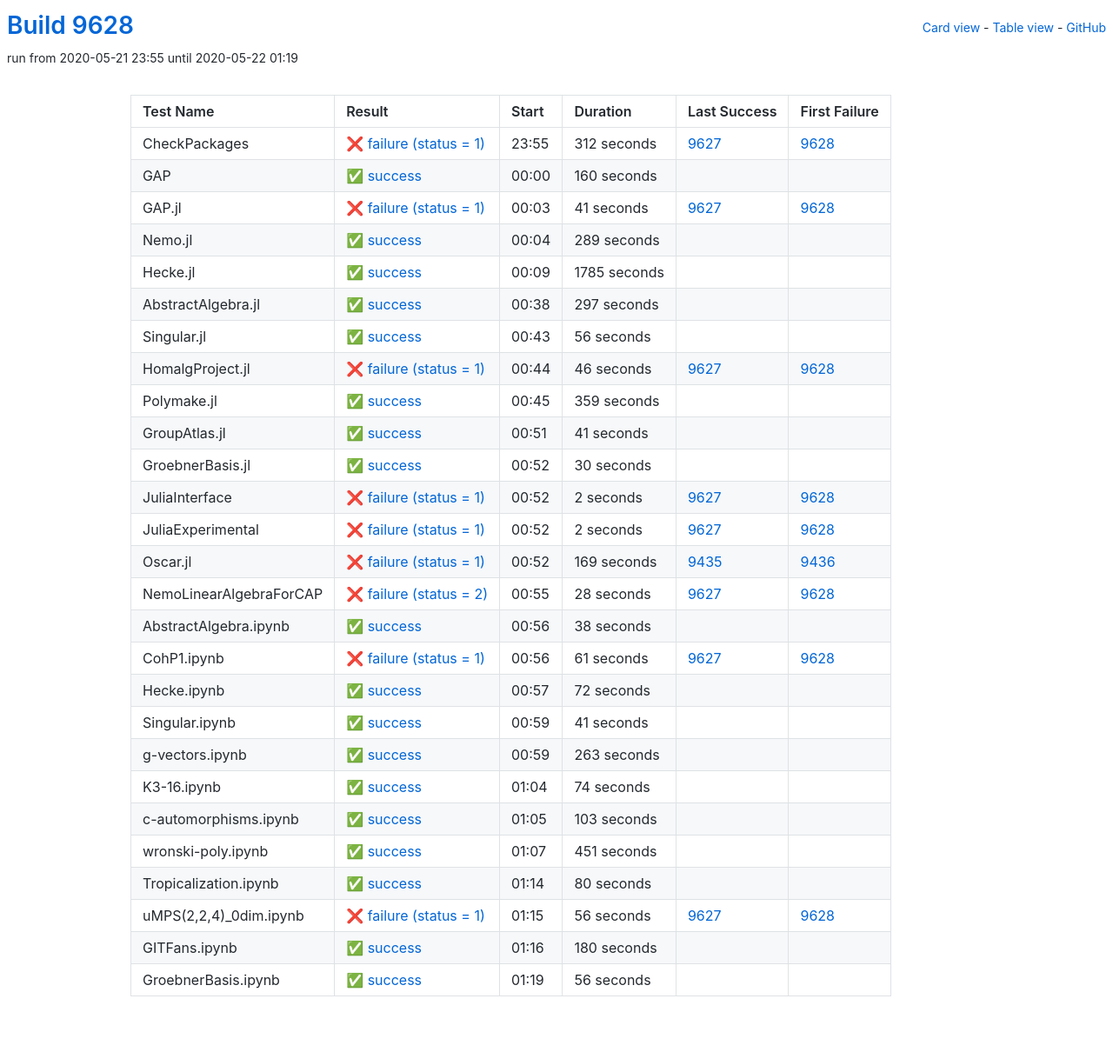
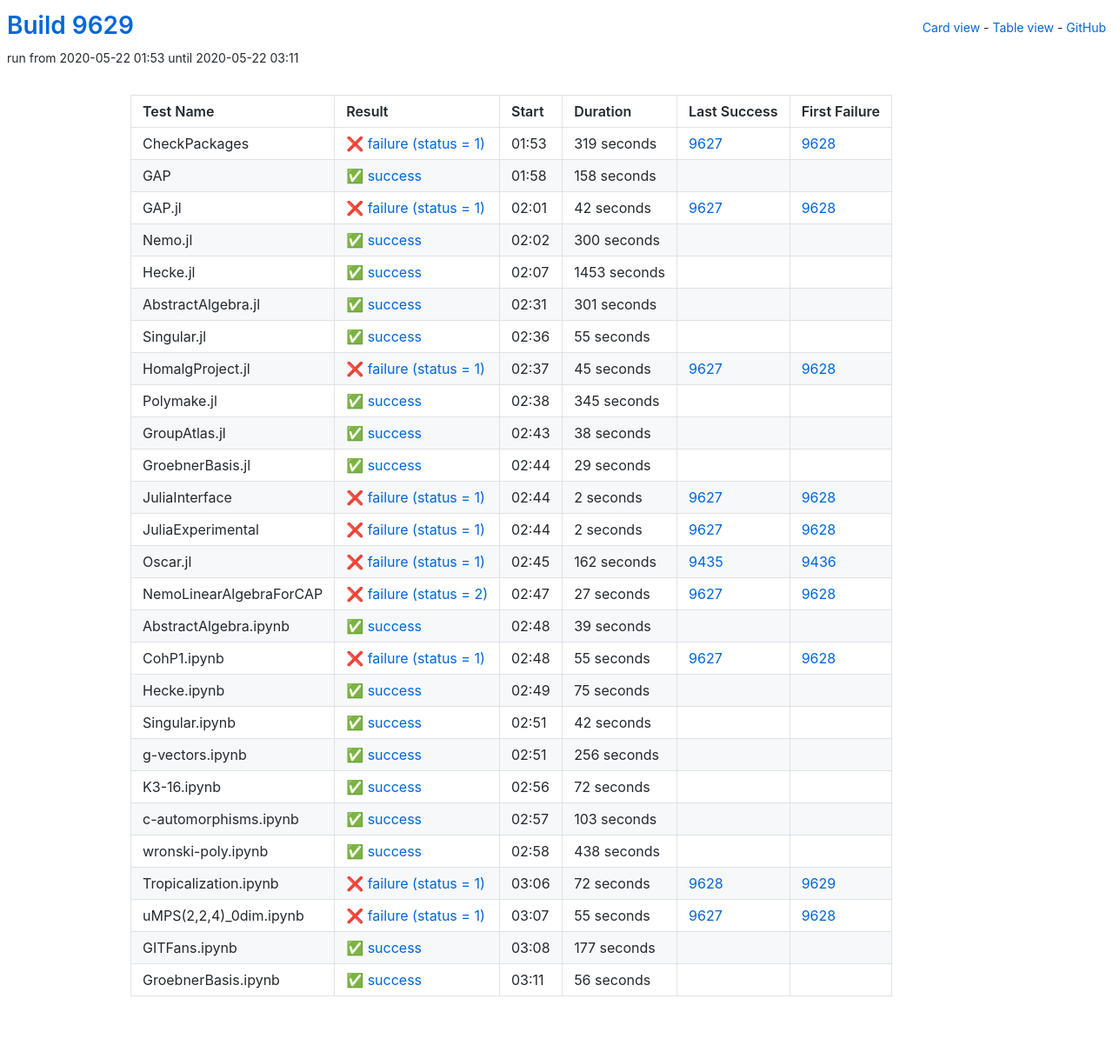
Before and after one commit to oscar-system/oscar-ci-status, a Jekyll site: the page built from table.html, in a window 1280 px wide. Shown: the whole page at 87% size. Built offline with Jekyll 4.4.1, drawn with Linux system fonts in a browser that asks for light colours.

Commit message:
Build 9629

```diff
--- a/_data/ci.yml
+++ b/_data/ci.yml
@@ -1,137 +1,137 @@
-build: 9628
-build_url: https://oscarci.mathematik.uni-kl.de/job/oscar/9628/
+build: 9629
+build_url: https://oscarci.mathematik.uni-kl.de/job/oscar/9629/
 job: oscar
 tests:
-- duration: 312
+- duration: 319
   exitcode: 1
   first_failure: 9628
   first_failure_url: https://oscarci.mathematik.uni-kl.de/job/oscar/9628/
   id: checkpackages
   last_success: 9627
   last_success_url: https://oscarci.mathematik.uni-kl.de/job/oscar/9627/
-  log: https://oscarci.mathematik.uni-kl.de/job/oscar/9628/artifact/logs/build-9628/CheckPackages.log
+  log: https://oscarci.mathematik.uni-kl.de/job/oscar/9629/artifact/logs/build-9629/CheckPackages.log
   name: CheckPackages
-  start: 2020-05-21 23:55
+  start: 2020-05-22 01:53
   status: failure
   success: false
-- duration: 160
+- duration: 158
   exitcode: 0
   first_failure: false
   first_failure_url: null
   id: gap
   last_success: false
   last_success_url: null
-  log: https://oscarci.mathematik.uni-kl.de/job/oscar/9628/artifact/logs/build-9628/GAP.log
+  log: https://oscarci.mathematik.uni-kl.de/job/oscar/9629/artifact/logs/build-9629/GAP.log
   name: GAP
-  start: 2020-05-22 00:00
+  start: 2020-05-22 01:58
   status: success
   success: true
-- duration: 41
+- duration: 42
   exitcode: 1
   first_failure: 9628
   first_failure_url: https://oscarci.mathematik.uni-kl.de/job/oscar/9628/
   id: gap-jl
   last_success: 9627
   last_success_url: https://oscarci.mathematik.uni-kl.de/job/oscar/9627/
-  log: https://oscarci.mathematik.uni-kl.de/job/oscar/9628/artifact/logs/build-9628/GAP.jl.log
+  log: https://oscarci.mathematik.uni-kl.de/job/oscar/9629/artifact/logs/build-9629/GAP.jl.log
   name: GAP.jl
-  start: 2020-05-22 00:03
+  start: 2020-05-22 02:01
   status: failure
   success: false
-- duration: 289
+- duration: 300
   exitcode: 0
   first_failure: false
   first_failure_url: null
   id: nemo-jl
   last_success: false
   last_success_url: null
-  log: https://oscarci.mathematik.uni-kl.de/job/oscar/9628/artifact/logs/build-9628/Nemo.jl.log
+  log: https://oscarci.mathematik.uni-kl.de/job/oscar/9629/artifact/logs/build-9629/Nemo.jl.log
   name: Nemo.jl
-  start: 2020-05-22 00:04
+  start: 2020-05-22 02:02
   status: success
   success: true
-- duration: 1785
+- duration: 1453
   exitcode: 0
   first_failure: false
   first_failure_url: null
   id: hecke-jl
   last_success: false
   last_success_url: null
-  log: https://oscarci.mathematik.uni-kl.de/job/oscar/9628/artifact/logs/build-9628/Hecke.jl.log
+  log: https://oscarci.mathematik.uni-kl.de/job/oscar/9629/artifact/logs/build-9629/Hecke.jl.log
   name: Hecke.jl
-  start: 2020-05-22 00:09
+  start: 2020-05-22 02:07
   status: success
   success: true
-- duration: 297
+- duration: 301
   exitcode: 0
   first_failure: false
   first_failure_url: null
   id: abstractalgebra-jl
   last_success: false
   last_success_url: null
-  log: https://oscarci.mathematik.uni-kl.de/job/oscar/9628/artifact/logs/build-9628/AbstractAlgebra.jl.log
+  log: https://oscarci.mathematik.uni-kl.de/job/oscar/9629/artifact/logs/build-9629/AbstractAlgebra.jl.log
   name: AbstractAlgebra.jl
-  start: 2020-05-22 00:38
+  start: 2020-05-22 02:31
   status: success
   success: true
-- duration: 56
+- duration: 55
   exitcode: 0
   first_failure: false
   first_failure_url: null
   id: singular-jl
   last_success: false
   last_success_url: null
-  log: https://oscarci.mathematik.uni-kl.de/job/oscar/9628/artifact/logs/build-9628/Singular.jl.log
+  log: https://oscarci.mathematik.uni-kl.de/job/oscar/9629/artifact/logs/build-9629/Singular.jl.log
   name: Singular.jl
-  start: 2020-05-22 00:43
+  start: 2020-05-22 02:36
   status: success
   success: true
-- duration: 46
+- duration: 45
   exitcode: 1
   first_failure: 9628
   first_failure_url: https://oscarci.mathematik.uni-kl.de/job/oscar/9628/
   id: homalgproject-jl
   last_success: 9627
   last_success_url: https://oscarci.mathematik.uni-kl.de/job/oscar/9627/
-  log: https://oscarci.mathematik.uni-kl.de/job/oscar/9628/artifact/logs/build-9628/HomalgProject.jl.log
+  log: https://oscarci.mathematik.uni-kl.de/job/oscar/9629/artifact/logs/build-9629/HomalgProject.jl.log
   name: HomalgProject.jl
-  start: 2020-05-22 00:44
+  start: 2020-05-22 02:37
   status: failure
   success: false
-- duration: 359
+- duration: 345
   exitcode: 0
   first_failure: false
   first_failure_url: null
   id: polymake-jl
   last_success: false
   last_success_url: null
-  log: https://oscarci.mathematik.uni-kl.de/job/oscar/9628/artifact/logs/build-9628/Polymake.jl.log
+  log: https://oscarci.mathematik.uni-kl.de/job/oscar/9629/artifact/logs/build-9629/Polymake.jl.log
   name: Polymake.jl
-  start: 2020-05-22 00:45
+  start: 2020-05-22 02:38
   status: success
   success: true
-- duration: 41
+- duration: 38
   exitcode: 0
   first_failure: false
   first_failure_url: null
   id: groupatlas-jl
   last_success: false
   last_success_url: null
-  log: https://oscarci.mathematik.uni-kl.de/job/oscar/9628/artifact/logs/build-9628/GroupAtlas.jl.log
+  log: https://oscarci.mathematik.uni-kl.de/job/oscar/9629/artifact/logs/build-9629/GroupAtlas.jl.log
   name: GroupAtlas.jl
-  start: 2020-05-22 00:51
+  start: 2020-05-22 02:43
   status: success
   success: true
-- duration: 30
+- duration: 29
   exitcode: 0
   first_failure: false
   first_failure_url: null
   id: groebnerbasis-jl
   last_success: false
   last_success_url: null
-  log: https://oscarci.mathematik.uni-kl.de/job/oscar/9628/artifact/logs/build-9628/GroebnerBasis.jl.log
+  log: https://oscarci.mathematik.uni-kl.de/job/oscar/9629/artifact/logs/build-9629/GroebnerBasis.jl.log
   name: GroebnerBasis.jl
-  start: 2020-05-22 00:52
+  start: 2020-05-22 02:44
   status: success
   success: true
 - duration: 2
@@ -141,9 +141,9 @@
   id: juliainterface
   last_success: 9627
   last_success_url: https://oscarci.mathematik.uni-kl.de/job/oscar/9627/
-  log: https://oscarci.mathematik.uni-kl.de/job/oscar/9628/artifact/logs/build-9628/JuliaInterface.log
+  log: https://oscarci.mathematik.uni-kl.de/job/oscar/9629/artifact/logs/build-9629/JuliaInterface.log
   name: JuliaInterface
-  start: 2020-05-22 00:52
+  start: 2020-05-22 02:44
   status: failure
   success: false
 - duration: 2
@@ -153,105 +153,105 @@
   id: juliaexperimental
   last_success: 9627
   last_success_url: https://oscarci.mathematik.uni-kl.de/job/oscar/9627/
-  log: https://oscarci.mathematik.uni-kl.de/job/oscar/9628/artifact/logs/build-9628/JuliaExperimental.log
+  log: https://oscarci.mathematik.uni-kl.de/job/oscar/9629/artifact/logs/build-9629/JuliaExperimental.log
   name: JuliaExperimental
-  start: 2020-05-22 00:52
+  start: 2020-05-22 02:44
   status: failure
   success: false
-- duration: 169
+- duration: 162
   exitcode: 1
   first_failure: 9436
   first_failure_url: https://oscarci.mathematik.uni-kl.de/job/oscar/9436/
   id: oscar-jl
   last_success: 9435
   last_success_url: https://oscarci.mathematik.uni-kl.de/job/oscar/9435/
-  log: https://oscarci.mathematik.uni-kl.de/job/oscar/9628/artifact/logs/build-9628/Oscar.jl.log
+  log: https://oscarci.mathematik.uni-kl.de/job/oscar/9629/artifact/logs/build-9629/Oscar.jl.log
   name: Oscar.jl
-  start: 2020-05-22 00:52
+  start: 2020-05-22 02:45
   status: failure
   success: false
-- duration: 28
+- duration: 27
   exitcode: 2
   first_failure: 9628
   first_failure_url: https://oscarci.mathematik.uni-kl.de/job/oscar/9628/
   id: nemolinearalgebraforcap
   last_success: 9627
   last_success_url: https://oscarci.mathematik.uni-kl.de/job/oscar/9627/
-  log: https://oscarci.mathematik.uni-kl.de/job/oscar/9628/artifact/logs/build-9628/NemoLinearAlgebraForCAP.log
+  log: https://oscarci.mathematik.uni-kl.de/job/oscar/9629/artifact/logs/build-9629/NemoLinearAlgebraForCAP.log
   name: NemoLinearAlgebraForCAP
-  start: 2020-05-22 00:55
+  start: 2020-05-22 02:47
   status: failure
   success: false
-- duration: 38
+- duration: 39
   exitcode: 0
   first_failure: false
   first_failure_url: null
   id: abstractalgebra-ipynb
   last_success: false
   last_success_url: null
-  log: https://oscarci.mathematik.uni-kl.de/job/oscar/9628/artifact/logs/build-9628/AbstractAlgebra.ipynb.log
+  log: https://oscarci.mathematik.uni-kl.de/job/oscar/9629/artifact/logs/build-9629/AbstractAlgebra.ipynb.log
   name: AbstractAlgebra.ipynb
-  start: 2020-05-22 00:56
+  start: 2020-05-22 02:48
   status: success
   success: true
-- duration: 61
+- duration: 55
   exitcode: 1
   first_failure: 9628
   first_failure_url: https://oscarci.mathematik.uni-kl.de/job/oscar/9628/
   id: cohp1-ipynb
   last_success: 9627
   last_success_url: https://oscarci.mathematik.uni-kl.de/job/oscar/9627/
-  log: https://oscarci.mathematik.uni-kl.de/job/oscar/9628/artifact/logs/build-9628/CohP1.ipynb.log
+  log: https://oscarci.mathematik.uni-kl.de/job/oscar/9629/artifact/logs/build-9629/CohP1.ipynb.log
   name: CohP1.ipynb
-  start: 2020-05-22 00:56
+  start: 2020-05-22 02:48
   status: failure
   success: false
-- duration: 72
+- duration: 75
   exitcode: 0
   first_failure: false
   first_failure_url: null
   id: hecke-ipynb
   last_success: false
   last_success_url: null
-  log: https://oscarci.mathematik.uni-kl.de/job/oscar/9628/artifact/logs/build-9628/Hecke.ipynb.log
+  log: https://oscarci.mathematik.uni-kl.de/job/oscar/9629/artifact/logs/build-9629/Hecke.ipynb.log
   name: Hecke.ipynb
-  start: 2020-05-22 00:57
+  start: 2020-05-22 02:49
   status: success
   success: true
-- duration: 41
+- duration: 42
   exitcode: 0
   first_failure: false
   first_failure_url: null
   id: singular-ipynb
   last_success: false
   last_success_url: null
-  log: https://oscarci.mathematik.uni-kl.de/job/oscar/9628/artifact/logs/build-9628/Singular.ipynb.log
+  log: https://oscarci.mathematik.uni-kl.de/job/oscar/9629/artifact/logs/build-9629/Singular.ipynb.log
   name: Singular.ipynb
-  start: 2020-05-22 00:59
+  start: 2020-05-22 02:51
   status: success
   success: true
-- duration: 263
+- duration: 256
   exitcode: 0
   first_failure: false
   first_failure_url: null
   id: g-vectors-ipynb
   last_success: false
   last_success_url: null
-  log: https://oscarci.mathematik.uni-kl.de/job/oscar/9628/artifact/logs/build-9628/g-vectors.ipynb.log
+  log: https://oscarci.mathematik.uni-kl.de/job/oscar/9629/artifact/logs/build-9629/g-vectors.ipynb.log
   name: g-vectors.ipynb
-  start: 2020-05-22 00:59
+  start: 2020-05-22 02:51
   status: success
   success: true
-- duration: 74
+- duration: 72
   exitcode: 0
   first_failure: false
   first_failure_url: null
   id: k3-16-ipynb
   last_success: false
   last_success_url: null
-  log: https://oscarci.mathematik.uni-kl.de/job/oscar/9628/artifact/logs/build-9628/K3-16.ipynb.log
+  log: https://oscarci.mathematik.uni-kl.de/job/oscar/9629/artifact/logs/build-9629/K3-16.ipynb.log
   name: K3-16.ipynb
-  start: 2020-05-22 01:04
+  start: 2020-05-22 02:56
   status: success
   success: true
 - duration: 103
@@ -261,57 +261,57 @@
   id: c-automorphisms-ipynb
   last_success: false
   last_success_url: null
-  log: https://oscarci.mathematik.uni-kl.de/job/oscar/9628/artifact/logs/build-9628/c-automorphisms.ipynb.log
+  log: https://oscarci.mathematik.uni-kl.de/job/oscar/9629/artifact/logs/build-9629/c-automorphisms.ipynb.log
   name: c-automorphisms.ipynb
-  start: 2020-05-22 01:05
+  start: 2020-05-22 02:57
   status: success
   success: true
-- duration: 451
+- duration: 438
   exitcode: 0
   first_failure: false
   first_failure_url: null
   id: wronski-poly-ipynb
   last_success: false
   last_success_url: null
-  log: https://oscarci.mathematik.uni-kl.de/job/oscar/9628/artifact/logs/build-9628/wronski-poly.ipynb.log
+  log: https://oscarci.mathematik.uni-kl.de/job/oscar/9629/artifact/logs/build-9629/wronski-poly.ipynb.log
   name: wronski-poly.ipynb
-  start: 2020-05-22 01:07
+  start: 2020-05-22 02:58
   status: success
   success: true
-- duration: 80
-  exitcode: 0
-  first_failure: false
-  first_failure_url: null
+- duration: 72
+  exitcode: 1
+  first_failure: 9629
+  first_failure_url: https://oscarci.mathematik.uni-kl.de/job/oscar/9629/
   id: tropicalization-ipynb
-  last_success: false
-  last_success_url: null
-  log: https://oscarci.mathematik.uni-kl.de/job/oscar/9628/artifact/logs/build-9628/Tropicalization.ipynb.log
+  last_success: 9628
+  last_success_url: https://oscarci.mathematik.uni-kl.de/job/oscar/9628/
+  log: https://oscarci.mathematik.uni-kl.de/job/oscar/9629/artifact/logs/build-9629/Tropicalization.ipynb.log
   name: Tropicalization.ipynb
-  start: 2020-05-22 01:14
-  status: success
-  success: true
-- duration: 56
+  start: 2020-05-22 03:06
+  status: failure
+  success: false
+- duration: 55
   exitcode: 1
   first_failure: 9628
   first_failure_url: https://oscarci.mathematik.uni-kl.de/job/oscar/9628/
   id: umps-2-2-4-0dim-ipynb
   last_success: 9627
   last_success_url: https://oscarci.mathematik.uni-kl.de/job/oscar/9627/
-  log: https://oscarci.mathematik.uni-kl.de/job/oscar/9628/artifact/logs/build-9628/uMPS-2-2-4-_0dim.ipynb.log
+  log: https://oscarci.mathematik.uni-kl.de/job/oscar/9629/artifact/logs/build-9629/uMPS-2-2-4-_0dim.ipynb.log
   name: uMPS(2,2,4)_0dim.ipynb
-  start: 2020-05-22 01:15
+  start: 2020-05-22 03:07
   status: failure
   success: false
-- duration: 180
+- duration: 177
   exitcode: 0
   first_failure: false
   first_failure_url: null
   id: gitfans-ipynb
   last_success: false
   last_success_url: null
-  log: https://oscarci.mathematik.uni-kl.de/job/oscar/9628/artifact/logs/build-9628/GITFans.ipynb.log
+  log: https://oscarci.mathematik.uni-kl.de/job/oscar/9629/artifact/logs/build-9629/GITFans.ipynb.log
   name: GITFans.ipynb
-  start: 2020-05-22 01:16
+  start: 2020-05-22 03:08
   status: success
   success: true
 - duration: 56
@@ -321,8 +321,8 @@
   id: groebnerbasis-ipynb
   last_success: false
   last_success_url: null
-  log: https://oscarci.mathematik.uni-kl.de/job/oscar/9628/artifact/logs/build-9628/GroebnerBasis.ipynb.log
+  log: https://oscarci.mathematik.uni-kl.de/job/oscar/9629/artifact/logs/build-9629/GroebnerBasis.ipynb.log
   name: GroebnerBasis.ipynb
-  start: 2020-05-22 01:19
+  start: 2020-05-22 03:11
   status: success
   success: true
```
Also changed, not shown: README.md.
